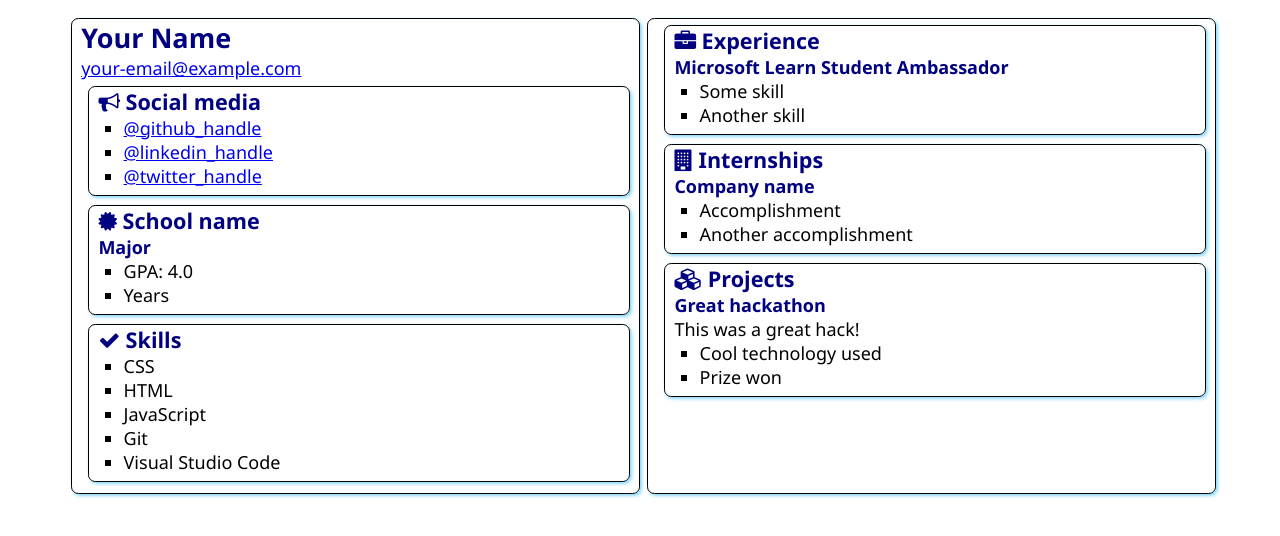
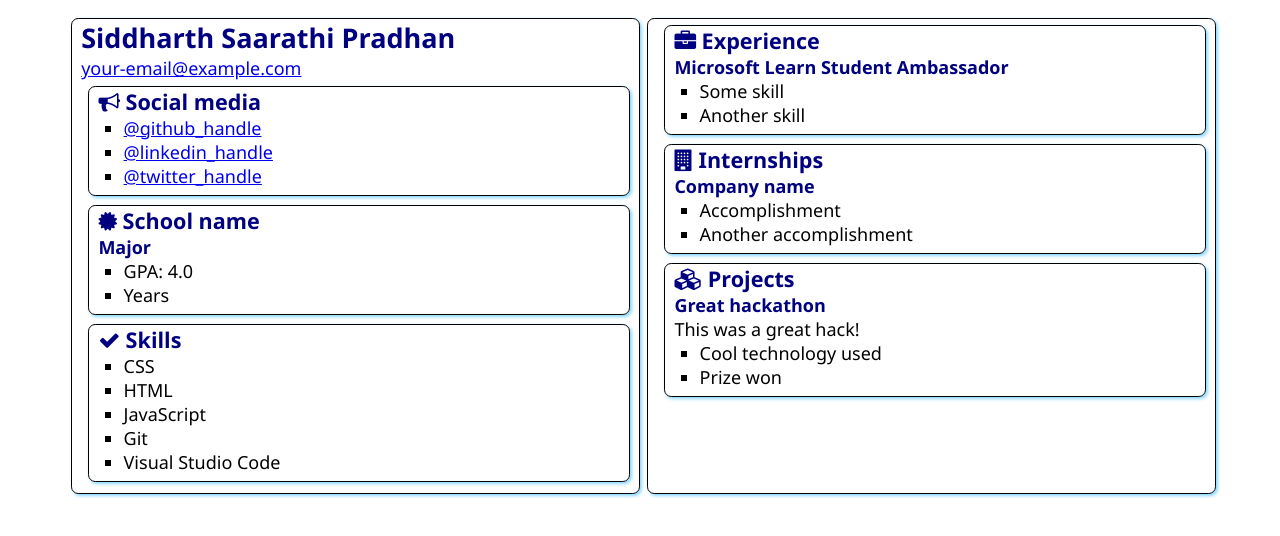
Before and after one commit to Sidsp-github/SATechnicalOnboarding, a plain HTML site: page src/index.html in a window 1280 px wide. Drawn offline with Linux system fonts and the light colour scheme.

Commit message:
Update index.html

```diff
--- a/src/index.html
+++ b/src/index.html
@@ -12,7 +12,7 @@
 <body>
     <main>
         <article class="box">
-            <h1>Your Name</h1>
+            <h1>Siddharth Saarathi Pradhan</h1>
             <div><a href="mailto:your.email@example.com">your-email@example.com</a></div>
 
             <section class="box">
```
